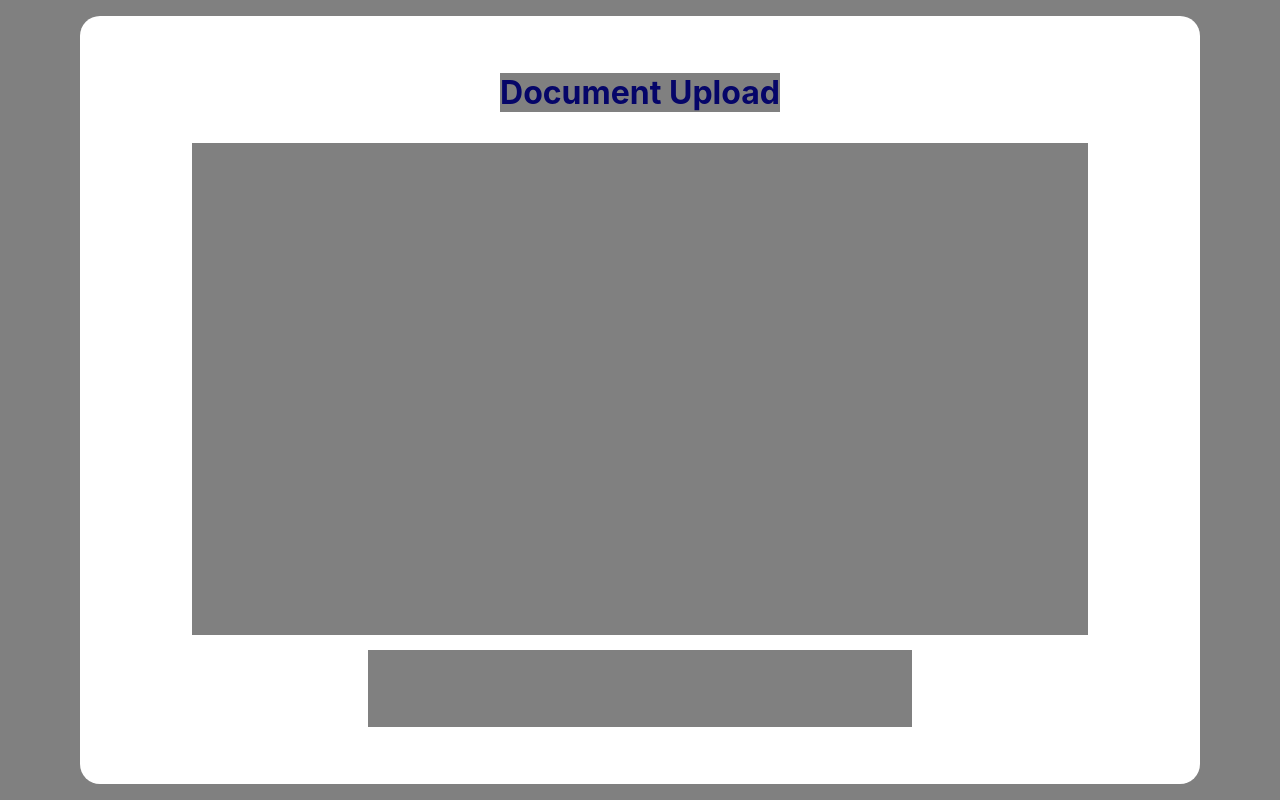
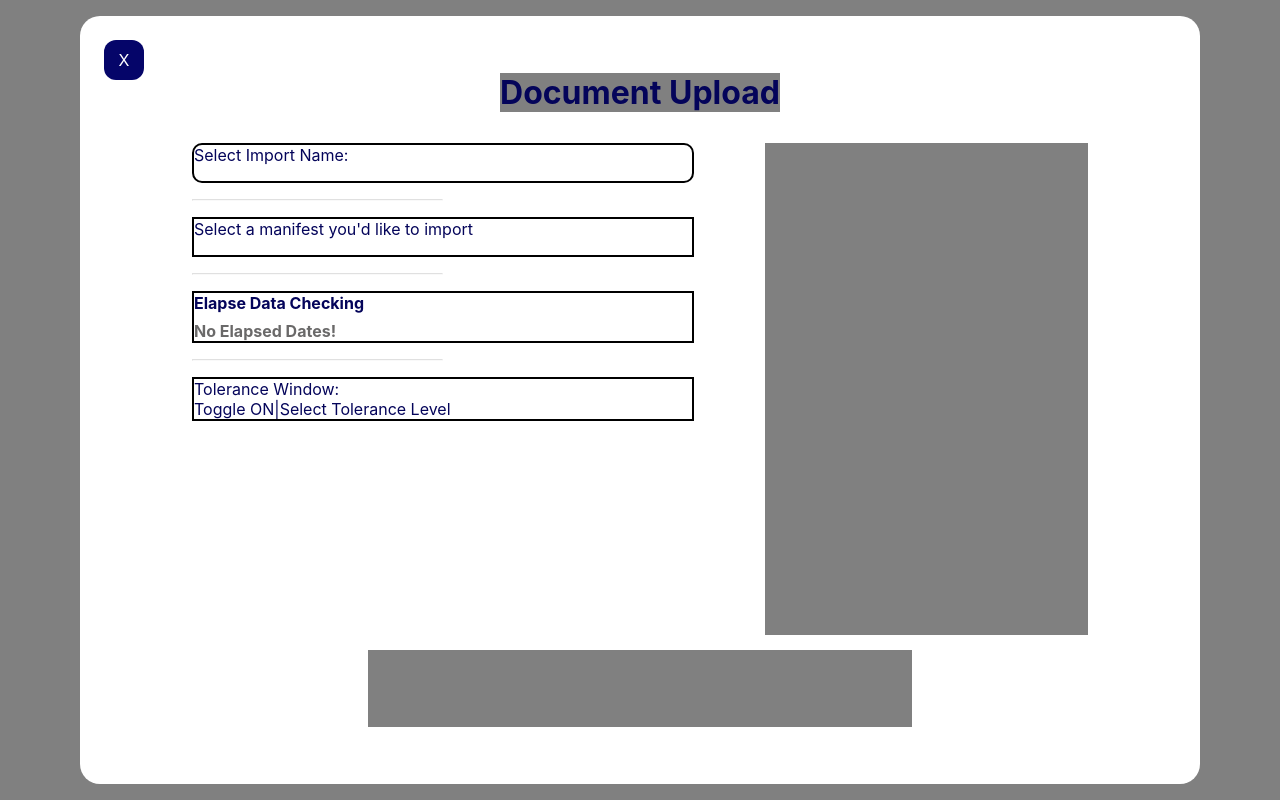
Before and after one commit to PetrosO123/document-upload, a React (Create React App) app: page / in a window 1280 px wide. Built offline with nearby package versions, Linux system fonts and the light colour scheme.

Commit message:
progressing through left main

```diff
--- a/src/App.css
+++ b/src/App.css
@@ -1,6 +1,6 @@
 *{
   box-sizing: border-box;
-  color: rgb(5, 5, 105)
+  color: rgb(4, 4, 90)
 }
 body{
   background-color: gray;
@@ -17,6 +17,20 @@ body{
   flex-direction: column;
   justify-content: center;
   align-items: center;
+  position: relative;
+}
+.close{
+  background-color: rgb(5, 5, 105);
+  color: white;
+  width: 2.5rem;
+  height: 2.5rem;
+  display: flex;
+  justify-content: center;
+  align-items: center;
+  border-radius: 30%;
+  position: absolute;
+  top: 1.5rem;
+  left: 1.5rem;
 }
 header{
   font-weight: 700;
@@ -27,8 +41,52 @@ header{
 main{
   width: 80%;
   height: 64%;
+  margin-bottom: 0.94rem;
+  display: flex;
+  justify-content: space-between;
+}
+.leftMain{
+  width: 56%;
+  height: 100%;
+  display: flex;
+  flex-direction: column;
+  gap: 1rem;
+  align-items: flex-start;
+  /* background-color: grey; */
+}
+.leftMain > *:not(hr){
+  /* background-color: lightgrey; */
+  width: 100%;
+  min-height: 2.5rem;
+  border: 2px solid black;
+}
+.importName{
+  border-radius: 10px;
+  border: 2px solid lightgray;
+  background-color: white;
+}
+
+.toleranceContainer{
+  display: flex;
+}
+.dataChecking{
+  font-weight: 700;
+  display: flex;
+  flex-direction: column;
+  gap: 0.5rem;
+}
+.dataSubtitle{
+  color: rgb(106, 105, 105);
+}
+hr{
+  width: 50%;
+  margin: 0;
+  opacity: 0.3;
+}
+.rightMain{
+  width: 36%;
+  height: 100%;
   background-color: grey;
-  margin-bottom: 0.94rem;
 }
 footer{
   height: 10%;
--- a/src/App.js
+++ b/src/App.js
@@ -3,8 +3,40 @@ import "./App.css";
 function App() {
   return (
     <div className="App">
+      <div className="close">X</div>
       <header>Document Upload</header>
-      <main></main>
+      <main>
+        <div className="leftMain">
+          <div className="importName">Select Import Name:</div>
+          <hr />
+          <div className="importManifest">
+            <div className="manifestTitle">
+              Select a manifest you'd like to import
+            </div>
+          </div>
+          <hr />
+          <div className="dataChecking">
+            <div className="dataTitle">Elapse Data Checking</div>
+            <div className="dataSubtitle">No Elapsed Dates!</div>
+          </div>
+          <hr />
+          <div className="tolerance">
+            <div className="title">Tolerance Window:</div>
+            <div className="toleranceContainer">
+              <div className="toggleLeft">
+                <div className="toggleImage"></div>
+                <div className="toggleText">Toggle ON</div>
+              </div>
+              <div className="toleranceDivider">|</div>
+              <div className="toggleRight">
+                <div className="clock"></div>
+                <div className="toleranceLevel">Select Tolerance Level</div>
+              </div>
+            </div>
+          </div>
+        </div>
+        <div className="rightMain"></div>
+      </main>
       <footer></footer>
     </div>
   );
```
